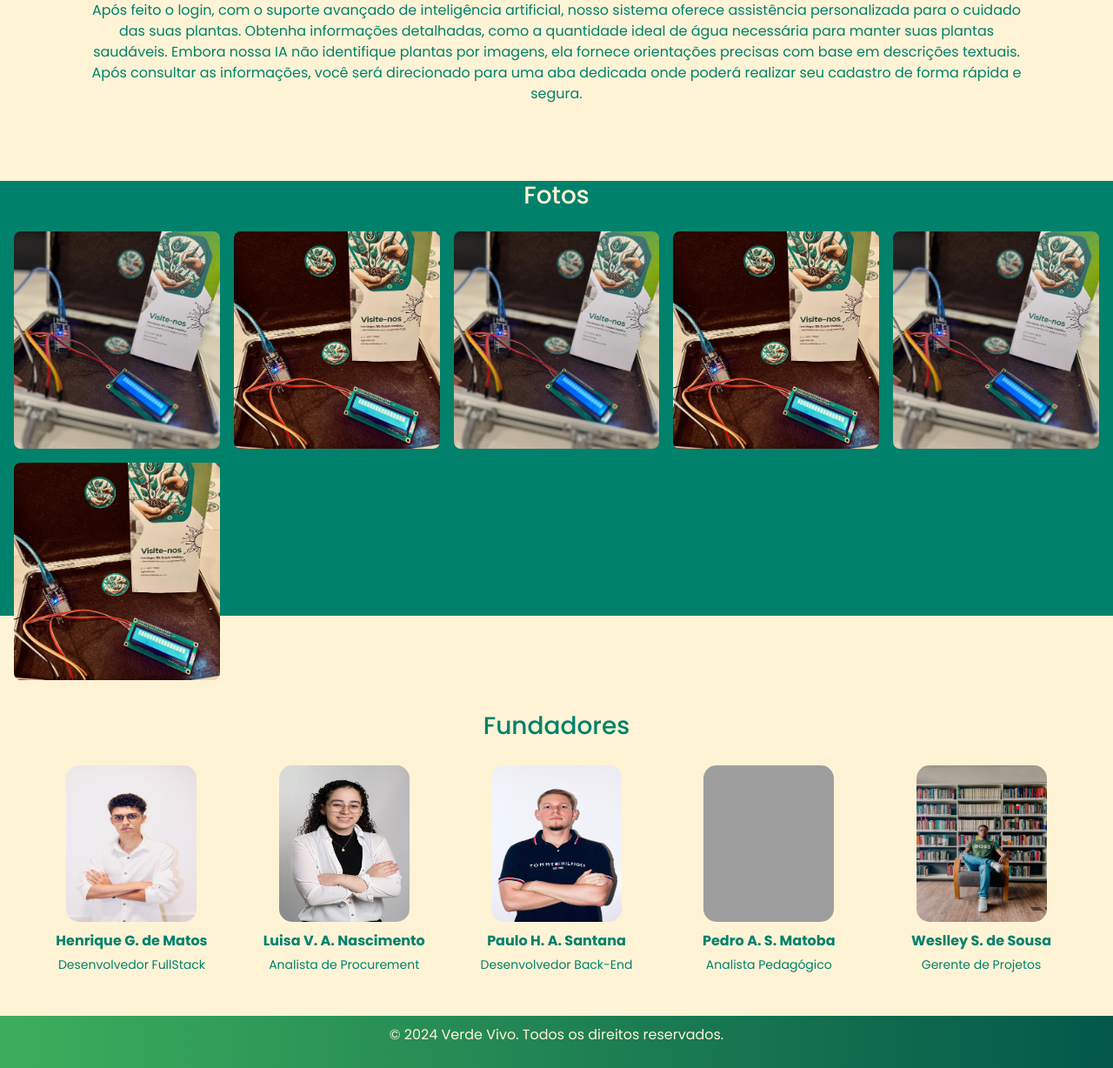
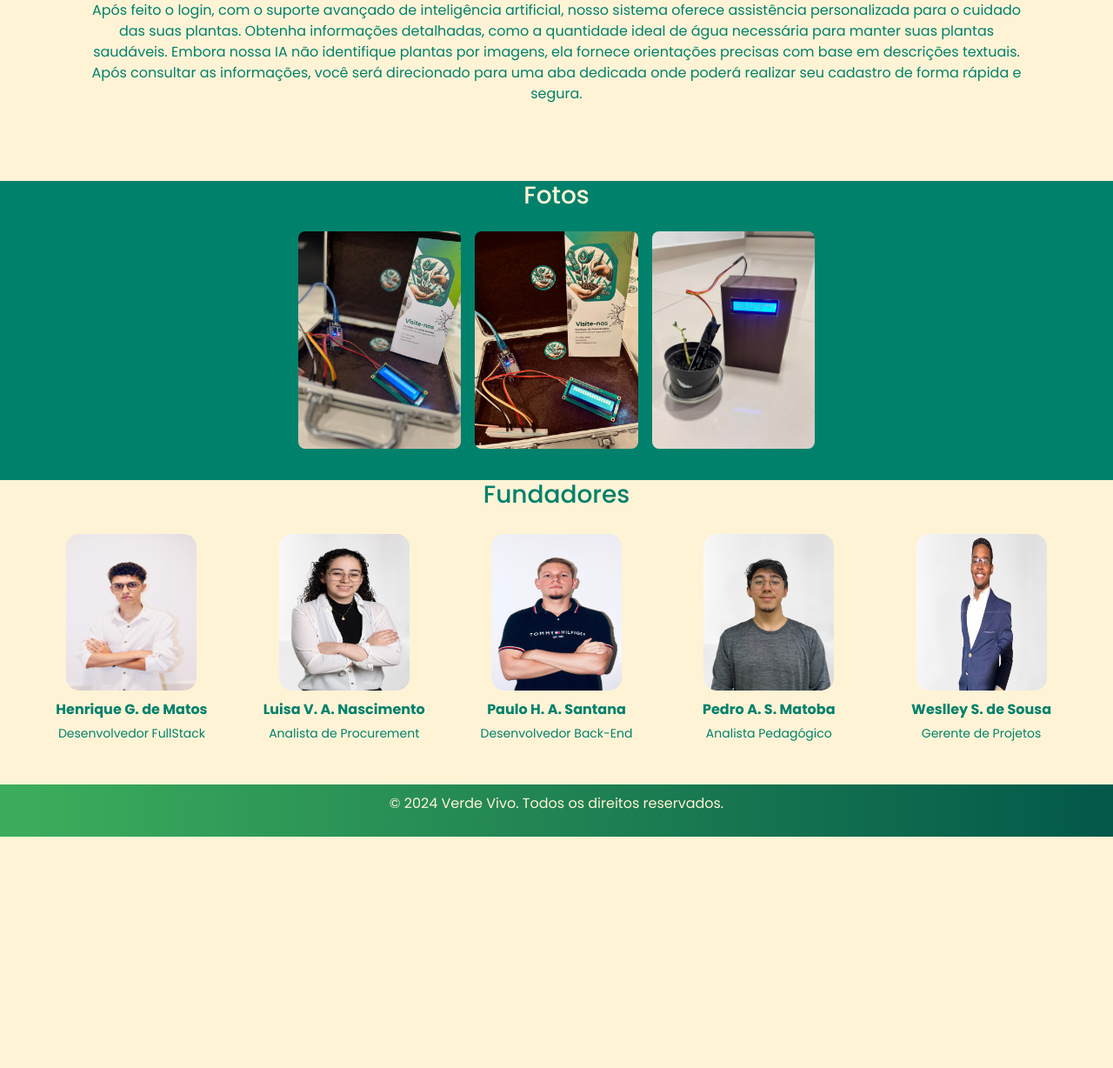
Before and after one commit to efigueiredo13/VerdeVivo, a PHP site: page /view/index.html in a window 1280 px wide. Shown: the part 1113-2341 px from the top of the page at 87% size. After the commit the page ends 2075 px from the top, so only its background shows below. Run offline with PHP 8.4, Linux system fonts and the light colour scheme; some libraries are stand-ins or nearby versions; grey boxes are pictures that could not be loaded.

Commit message:
arrumando fotos index

```diff
--- a/assets/css/index.css
+++ b/assets/css/index.css
@@ -183,6 +183,13 @@ margin-right: 50px;
 
 }
 
+.projeto{
+
+    justify-content: center;
+    align-items: center;
+    margin: auto;
+}
+
 .nome {
     font-weight: bold;
     font-size: 16px;
@@ -202,7 +209,9 @@ margin-right: 50px;
 }
 
 .grid-container {
-    display: grid;
+    display: flex;
+    align-items: center;
+    justify-content: center;
     grid-template-columns: repeat(auto-fill, minmax(200px, 1fr));
     gap: 16px;
     padding: 16px;
--- a/view/index.html
+++ b/view/index.html
@@ -48,14 +48,12 @@
     <div>
         <h3 id="fotos">Fotos</h3>
     </div>
-    <div class="grid-container">
-        <div class="grid-item"><img src="../assets/img/foto1.jpeg" alt="Image 1"></div>
-        <div class="grid-item"><img src="../assets/img/foto2.jpeg" alt="Image 1"></div>
-        <div class="grid-item"><img src="../assets/img/foto1.jpeg" alt="Image 1"></div>
-        <div class="grid-item"><img src="../assets/img/foto2.jpeg" alt="Image 1"></div>
-        <div class="grid-item"><img src="../assets/img/foto1.jpeg" alt="Image 1"></div>
-        <div class="grid-item"><img src="../assets/img/foto2.jpeg" alt="Image 1"></div>
-</div>
+
+        <div class="grid-container">
+            <div class="grid-item"><img src="../assets/img/foto1.jpeg" alt="Image 1"></div>
+            <div class="grid-item"><img src="../assets/img/foto2.jpeg" alt="Image 1"></div>
+            <div class="grid-item"><img src="../assets/img/planta.jpg" alt="Image 1"></div>
+        </div>
 
 <div class="container4" id="fundadores">
     <div>
@@ -67,7 +65,7 @@
     <div class="cargo">Desenvolvedor FullStack</div>
     </div>
     <div class="fundador">
-        <img src="../assets/img/luisa.jpeg" alt="Luisa">
+        <img src="../assets/img/luisa.png" alt="Luisa">
         <div class="nome">Luisa V. A. Nascimento</div>
     <div class="cargo">Analista de Procurement</div>
     </div>
@@ -77,12 +75,12 @@
     <div class="cargo">Desenvolvedor Back-End</div>
     </div>
     <div class="fundador">
-        <img src="../assets/img/logo 1.svg" alt="Pedro">
+        <img src="../assets/img/akira.png" alt="Pedro">
         <div class="nome">Pedro A. S. Matoba</div>
     <div class="cargo">Analista Pedagógico</div>
     </div>
     <div class="fundador">
-        <img src="../assets/img/weslley.jpeg" alt="Weslley">
+        <img src="../assets/img/weslley.png" alt="Weslley">
         <div class="nome">Weslley S. de Sousa</div>
     <div class="cargo">Gerente de Projetos</div>
     </div>
```
Also changed, not shown: view/carrosel.html (deleted, +0 -44 lines), assets/img/akira.png (added), assets/img/luisa.jpeg (deleted), assets/img/luisa.png (added), assets/img/planta.jpg (added), assets/img/weslley.jpeg (deleted), assets/img/weslley.png (added).
